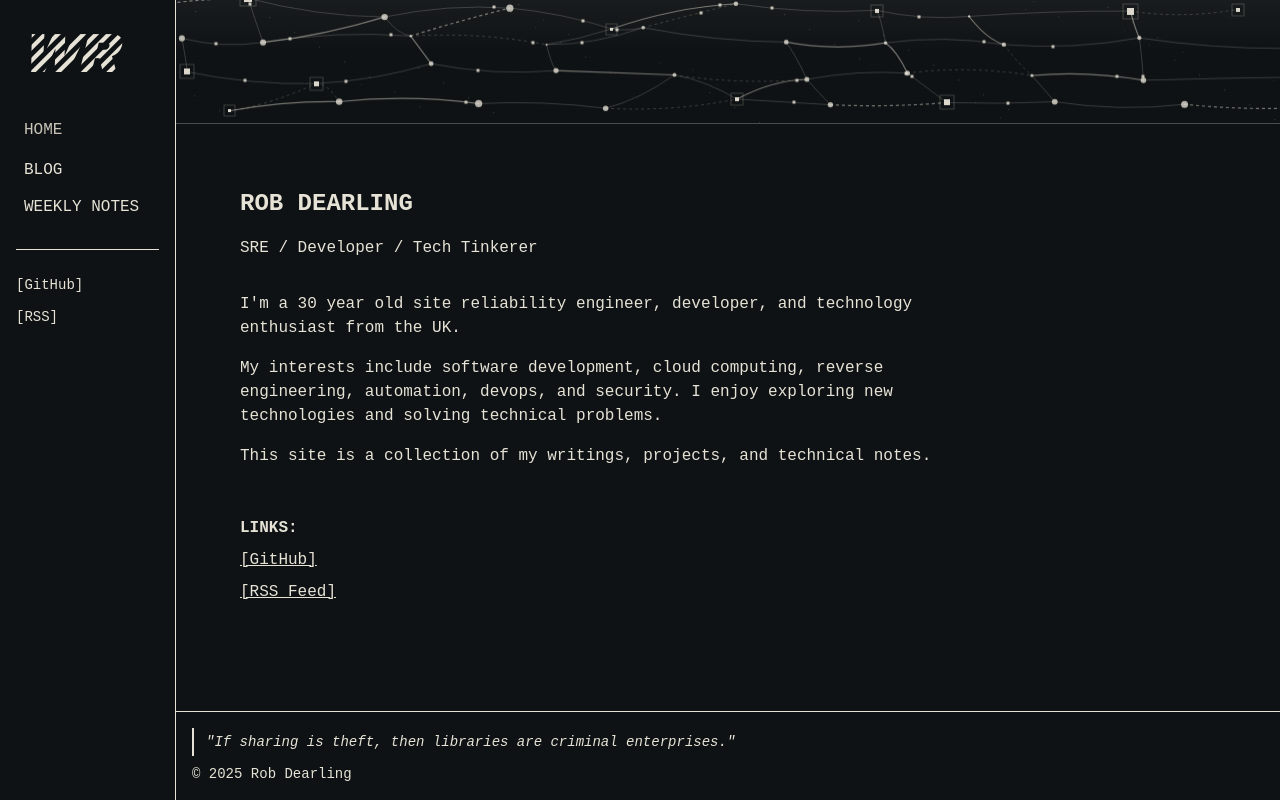
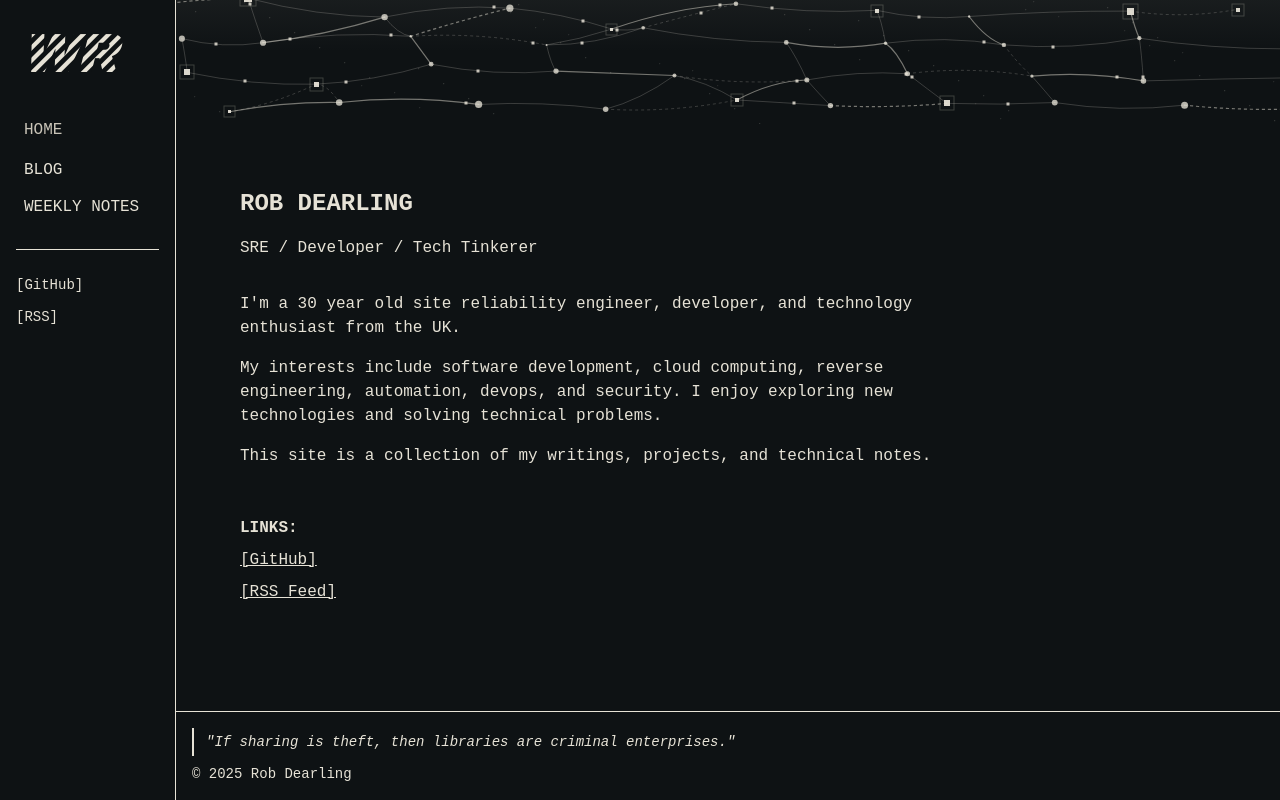
Before and after one commit to RobDearling/robdearling.github.io, a Next.js app: page / in a window 1280 px wide. Built offline with nearby package versions, Linux system fonts and the light colour scheme.

Commit message:
style: remove signal header divider

```diff
--- a/styles/global.css
+++ b/styles/global.css
@@ -164,7 +164,6 @@ h1, h2, h3, h4, h5, h6 {
   flex: 0 0 auto;
   overflow: hidden;
   isolation: isolate;
-  border-bottom: 1px solid color-mix(in srgb, var(--text-color) 24%, transparent);
   background:
     linear-gradient(
       to bottom,
```
